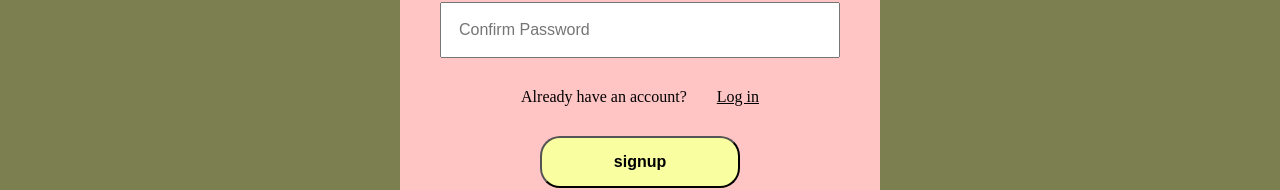
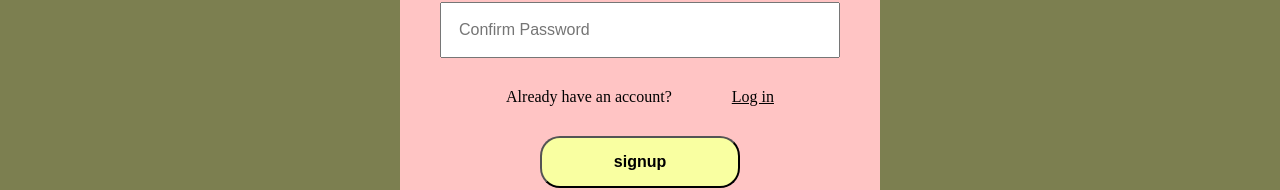
Before and after one commit to will-i-am-12/todoly, a React (Vite) app: page / in a window 1280 px wide. Both pictures are taken after a click on the button "Sign up". Shown: the part 430-620 px from the top of the page. Built offline with nearby package versions, Linux system fonts and the light colour scheme; no server answers.

Commit message:
change format

```diff
--- a/src/components/Signup.css
+++ b/src/components/Signup.css
@@ -40,7 +40,7 @@
 .exist-account{
 
   display: flex;
-  gap: 30px;
+  gap: 60px;
 }
 .exist-account h4{
 
```
